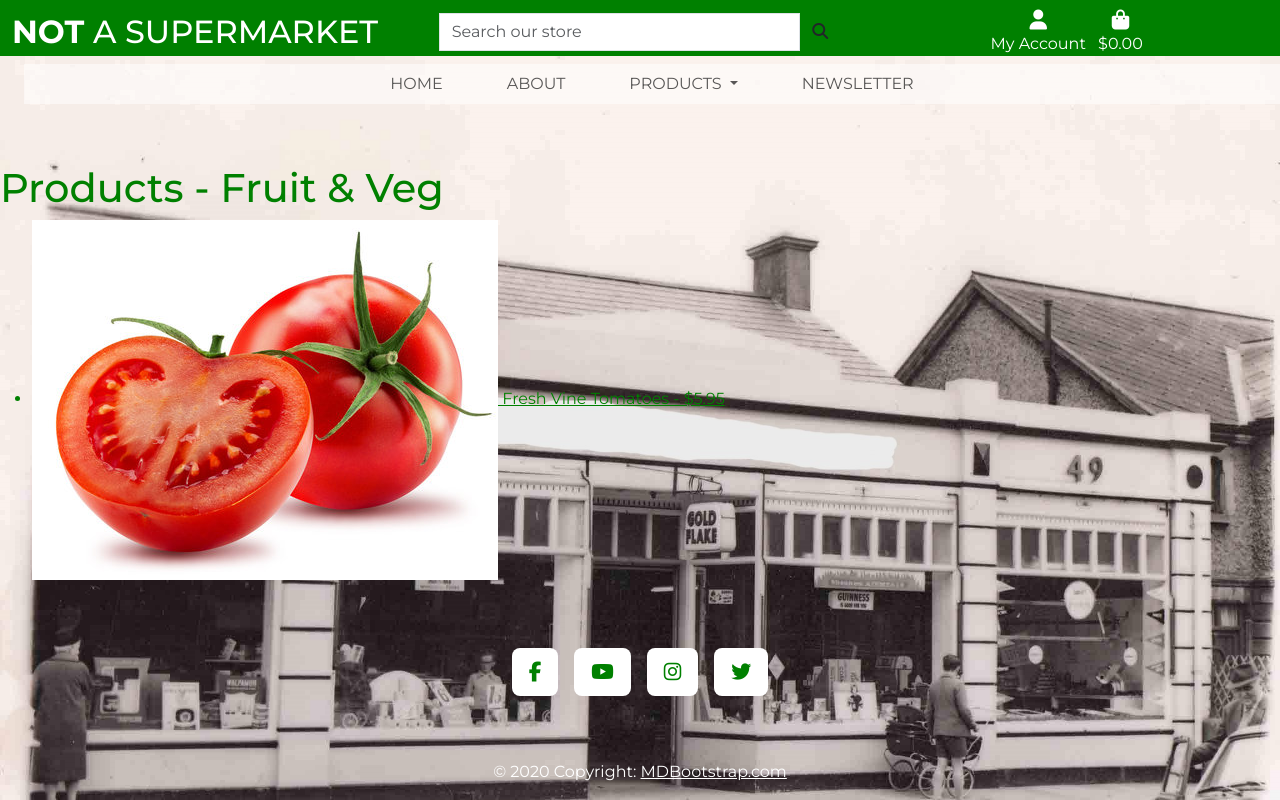
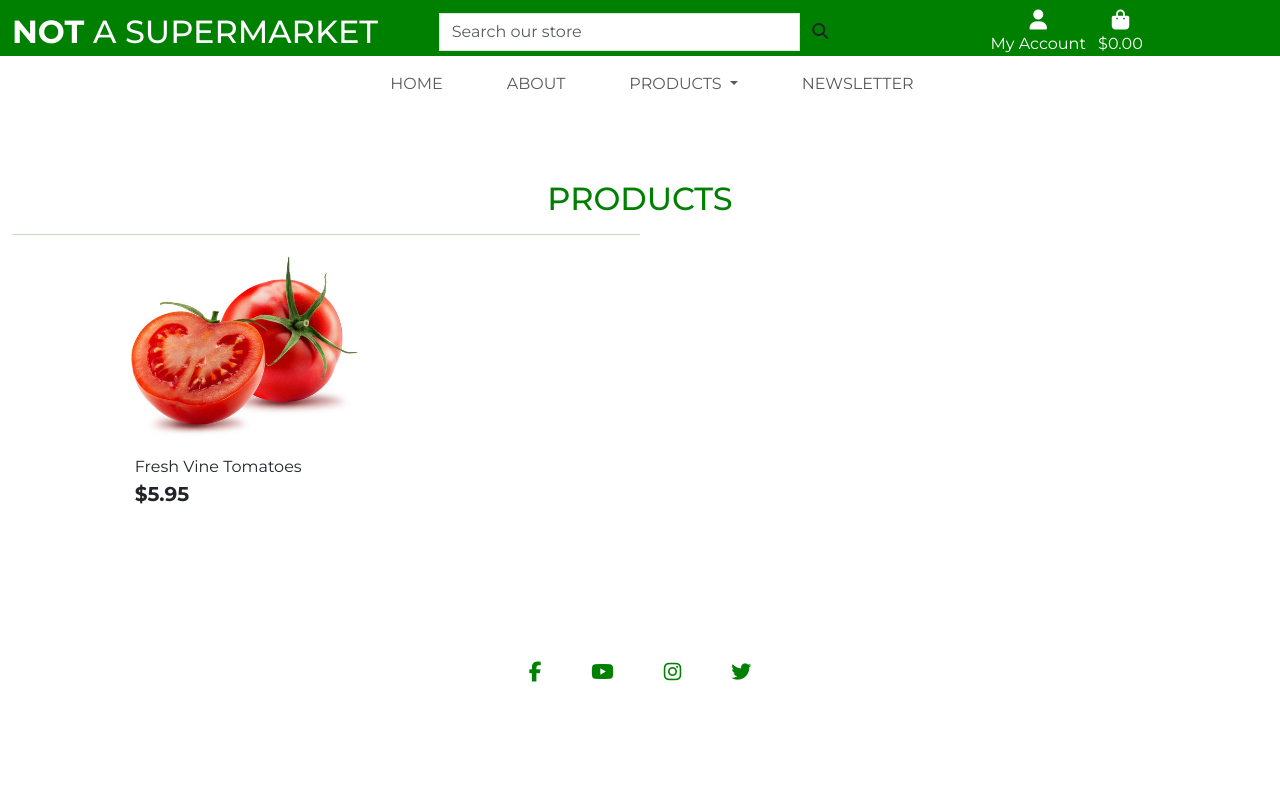
Before and after one commit to RikkieBobby/Not_A_Supermarket, a Django app: page /products/category/furit_veg/ in a window 1280 px wide. Run offline with Django 5.2, Linux system fonts and the light colour scheme; data comes from the database, SQL or seed files in the repository; some libraries are stand-ins or nearby versions.

Commit message:
setup products.html, edit footer in base

```diff
--- a/products/templates/products/products.html
+++ b/products/templates/products/products.html
@@ -12,7 +12,73 @@
 
 
 {% block content %}
-<h1>Products{% if category %} - {{ category.get_friendly_name }}{% endif %}</h1>
+<div class="overlay"></div>
+<div class="container-fluid products-container">
+    <div class="row">
+        <div class="col text-center mt-3">
+            <h2 class="logo-font">Products</h2>
+            <hr class="w-50 mb-1">
+        </div>
+    </div>
+    <div class="row">
+        <div class="product-container col-10 offset-1">
+            <div class="row mt-1 mb-2"></div>
+            <div class="row">
+                {% for product in products %}
+                    <div class="col-sm-6 col-md-6 col-lg-4 col-xl-3 mb-4">
+                        <div class="card h-100 border-0">
+                            {% if product.image %}
+                            <a href="{% url 'product_detail' product.id %}">
+                                <img class="card-img-top img-fluid" src="{{ product.image.url }}" alt="{{ product.name }}">
+                            </a>
+                            {% else %}
+                            <a href="{% url 'product_detail' product.id %}">
+                                <img class="card-img-top img-fluid" src="{{ MEDIA_URL }}noimage.png" alt="{{ product.name }}">
+                            </a>
+                            {% endif %}
+                            <div class="card-body pb-0">
+                                <p class="mb-0">{{ product.name }}</p>
+                            </div>
+                            <div class="card-footer bg-white pt-0 border-0 text-left">
+                                <div class="row">
+                                    <div class="col">
+                                        <p class="lead mb-0 text-left fw-bold">${{ product.price }}</p>
+                                    </div>
+                                </div>
+                            </div>
+                        </div>
+                    </div>
+                    {% if forloop.counter|divisibleby:1 %}
+                        <div class="col-12 d-sm-none mb-5">
+                            <hr>
+                        </div>
+                    {% endif %}
+                    {% if forloop.counter|divisibleby:2 %}
+                        <div class="col-12 d-none d-sm-block d-md-block d-lg-none mb-5">
+                            <hr>
+                        </div>
+                    {% endif %}
+                    {% if forloop.counter|divisibleby:3 %}
+                        <div class="col-12 d-none d-lg-block d-xl-none mb-5">
+                            <hr>
+                        </div>
+                    {% endif %}
+                    {% if forloop.counter|divisibleby:4 %}
+                        <div class="col-12 d-none d-xl-block mb-5">
+                            <hr>
+                        </div>
+                    {% endif %}
+                {% endfor %}
+            </div>
+        </div>
+    </div>
+</div>
+
+
+{% endblock %}
+
+
+<!-- <h1>Products{% if category %} - {{ category.get_friendly_name }}{% endif %}</h1>
 <ul>
     {% for product in products %}
         <li>
@@ -22,5 +88,4 @@
             </a>
         </li>
     {% endfor %}
-</ul>
-{% endblock %}
+</ul> -->
--- a/static/css/base.css
+++ b/static/css/base.css
@@ -57,6 +57,15 @@ a {
     color: white;
 }
 
+.overlay {
+	height: 100%;
+	width: 100%;
+	top: 0;
+	left: 0;
+	position: fixed;
+	background: white;
+	z-index: -1;
+}
 
 
 /* -------------------------------- Media Queries */
--- a/templates/base.html
+++ b/templates/base.html
@@ -108,7 +108,7 @@
     </header>
 
     <div class="container-fluid fixed-bottom">
-        <footer class="text-center text-lg-start">
+        <footer class="text-center text-lg-start ">
             <div class="container d-flex justify-content-center py-5 base-footer">
                 <button type="button" class="btn btn-green btn-lg btn-floating mx-2">
                     <a href="https://www.facebook.com/" target="_blank"><i class="fab fa-facebook-f"></i></a>
@@ -131,8 +131,8 @@
             </div>
             <!-- Copyright -->
         </footer>
+    </div>
 
-      </div>
       <!-- End of .container -->
     {% if messages %}
     <div class="message-container"></div>
--- a/templates/includes/main-nav.html
+++ b/templates/includes/main-nav.html
@@ -17,12 +17,12 @@
                 Products
             </a>
             <ul class="dropdown-menu border-0" aria-labelledby="all-products-link">
-                <li><a href="" class="dropdown-item">All Products</a></li>
-                <li><a href="" class="dropdown-item">Butchers &amp; Poultry</a></li>
-                <li><a href="" class="dropdown-item">Fruit &amp; Veg</a></li>
-                <li><a href="" class="dropdown-item">Bakery</a></li>
-                <li><a href="" class="dropdown-item">Dairy</a></li>
-                <li><a href="" class="dropdown-item">Ambient</a></li>
+                <li><a href="{% url 'products' %}" class="dropdown-item">All Products</a></li>
+                <li><a href="{% url 'products' %}?category=butchers_poultry" class="dropdown-item">Butchers &amp; Poultry</a></li>
+                <li><a href="{% url 'products' %}?category=furit_veg" class="dropdown-item">Fruit &amp; Veg</a></li>
+                <li><a href="{% url 'products' %}?category=bakery" class="dropdown-item">Bakery</a></li>
+                <li><a href="{% url 'products' %}?category=dairy" class="dropdown-item">Dairy</a></li>
+                <li><a href="{% url 'products' %}?category=ambient" class="dropdown-item">Ambient</a></li>
             </ul>
         </li>
 
--- a/templates/includes/mobile-top-header.html
+++ b/templates/includes/mobile-top-header.html
@@ -30,7 +30,7 @@
             {% if request.user.is_superuser %}
                 <a href="{% url 'account_logout' %}" class="dropdown-item">Product Management</a>
             {% endif %}
-            <a href="{% url 'profile' %}" class="dropdown-item">My Profile</a>
+            <a href="" class="dropdown-item">My Profile</a>
             <a href="{% url 'account_logout' %}" class="dropdown-item">Logout</a>
         {% else %}
             <a href="{% url 'account_signup' %}" class="dropdown-item">Register</a>
```
Lines whose indentation alone changed are shown as unchanged.
